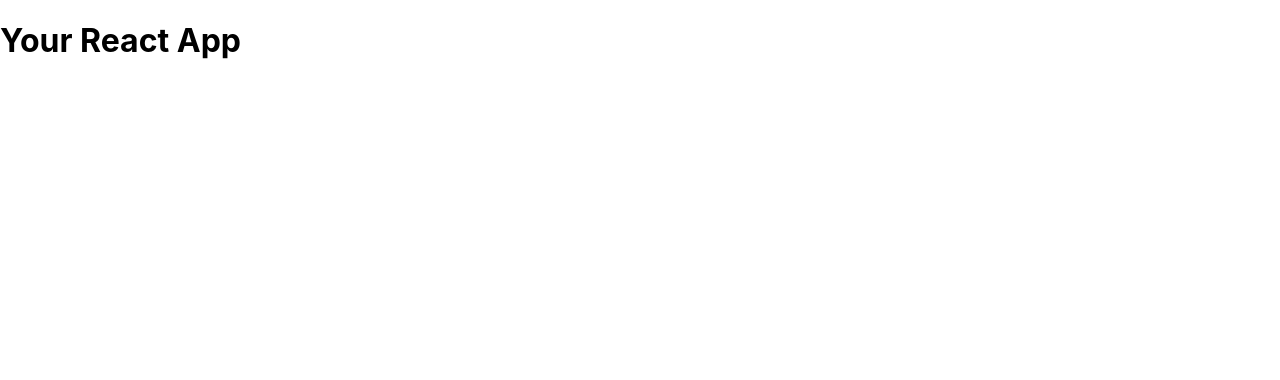
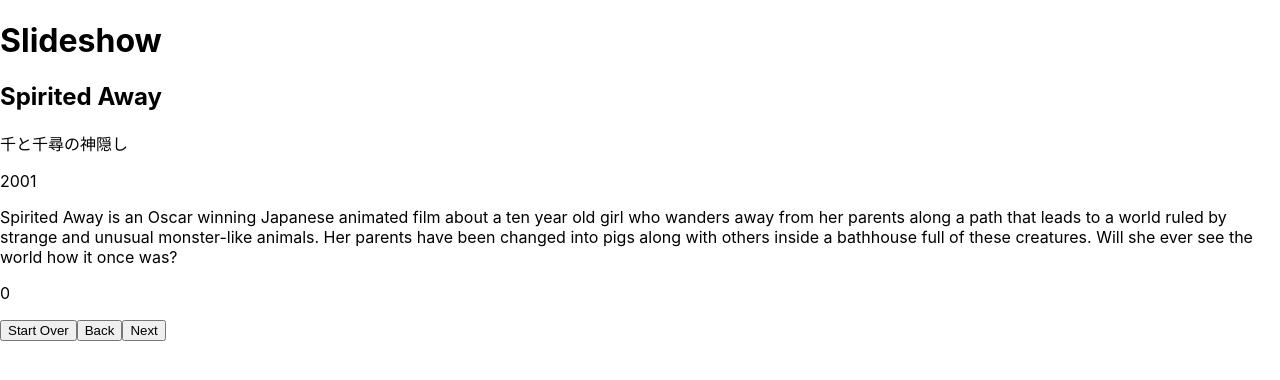
Before and after one commit to Susan23codes/React-Slideshow, a React (Create React App) app: page / in a window 1280 px wide. Shown: the top 380 px of the page. Built offline with nearby package versions, Linux system fonts and the light colour scheme.

Commit message:
basically working with lots of help buttons stilll need disabling

```diff
--- a/src/App.js
+++ b/src/App.js
@@ -1,12 +1,43 @@
 import './App.css'
-import * as data from './film-data.json'
+import Slideshow from './Slideshow.js'
+// import * as data from '/public/.film-data.json'
+
+import React,{useState,useEffect} from 'react';
+
 
 function App() {
+  const [data,setData]=useState(null);
+  const getData=()=>{
+    fetch('film-data.json'
+    ,{
+      headers : {
+        'Content-Type': 'application/json',
+        'Accept': 'application/json'
+       }
+    }
+    )
+      .then(function(response){
+        // console.log(response)
+        return response.json();
+      })
+      .then(function(myJson) {
+        // console.log(myJson);
+        setData(myJson)
+      });
+  }
+  useEffect(()=>{
+    getData()
+  },[])
+
+
+
   return (
     <div className="slides-app">
-      <h1>Your React App</h1>
+      <h1>Slideshow</h1>
+       {data ? <Slideshow films={data}/> : <h2>Loading...</h2>}
     </div>
   )
 }
 
+
 export default App
--- /dev/null
+++ b/src/Slideshow.js
@@ -0,0 +1,30 @@
+import React,{useState,useEffect} from 'react';
+
+
+export default function Slideshow(props) {
+
+    const {films} = props
+    // const film = films[0]
+
+    const [currentFilm, setCurrentFilm] = useState(films[0])
+    const [currentFilmIndex, setCurrentFilmIndex] = useState(0)
+
+    useEffect(()=>{
+        setCurrentFilm(films[currentFilmIndex])
+      },[films, currentFilmIndex])
+
+
+    return (
+         <>
+            <h2>{currentFilm.title}</h2>
+            <p>{currentFilm.original_title}</p>
+            <p>{currentFilm.release_date}</p>
+            <p>{currentFilm.description}</p>
+
+        <p>{currentFilmIndex}</p>
+        <button onClick={() => {setCurrentFilmIndex(0)}}>Start Over</button>
+        <button onClick={() => {setCurrentFilmIndex(currentFilmIndex - 1)}}>Back</button>
+        <button onClick={() => {setCurrentFilmIndex(currentFilmIndex + 1)}}>Next</button>
+        </>
+    )
+}
```
Also changed, not shown: public/film-data.json (renamed from film-data.json).
